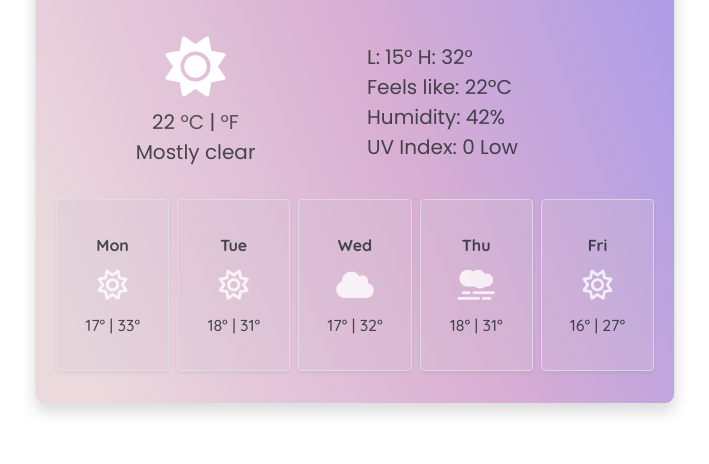
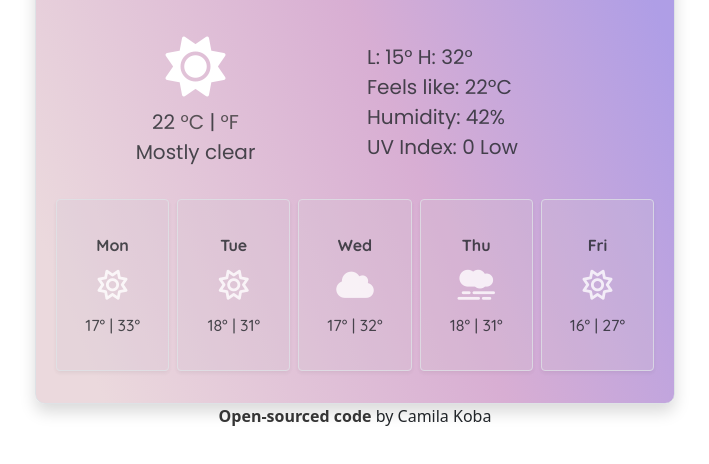
Before and after one commit to CamilaKoba/My-weather-app, a website built with Parcel: page index.html in a window 1280 px wide. Shown: the part 166-630 px from the top of the page, without its empty margins (285-994 px from the left). Built offline with nearby package versions, Linux system fonts and the light colour scheme.

Commit message:
Added footer

```diff
--- a/index.html
+++ b/index.html
@@ -89,6 +89,7 @@
       </div>
       <br />
     </div>
+    <div class="footer"><a href="https://github.com/CamilaKoba/My-weather-app"><strong>Open-sourced code</strong></a> by Camila Koba</div>
     <script src="src/index.js"></script>
   </body>
 </html>
--- a/src/styles.css
+++ b/src/styles.css
@@ -69,3 +69,6 @@ a:hover {
   opacity: 0.8;
   font-family: "Quicksand", sans-serif;
 }
+.footer {
+  text-align: center;
+}
```
